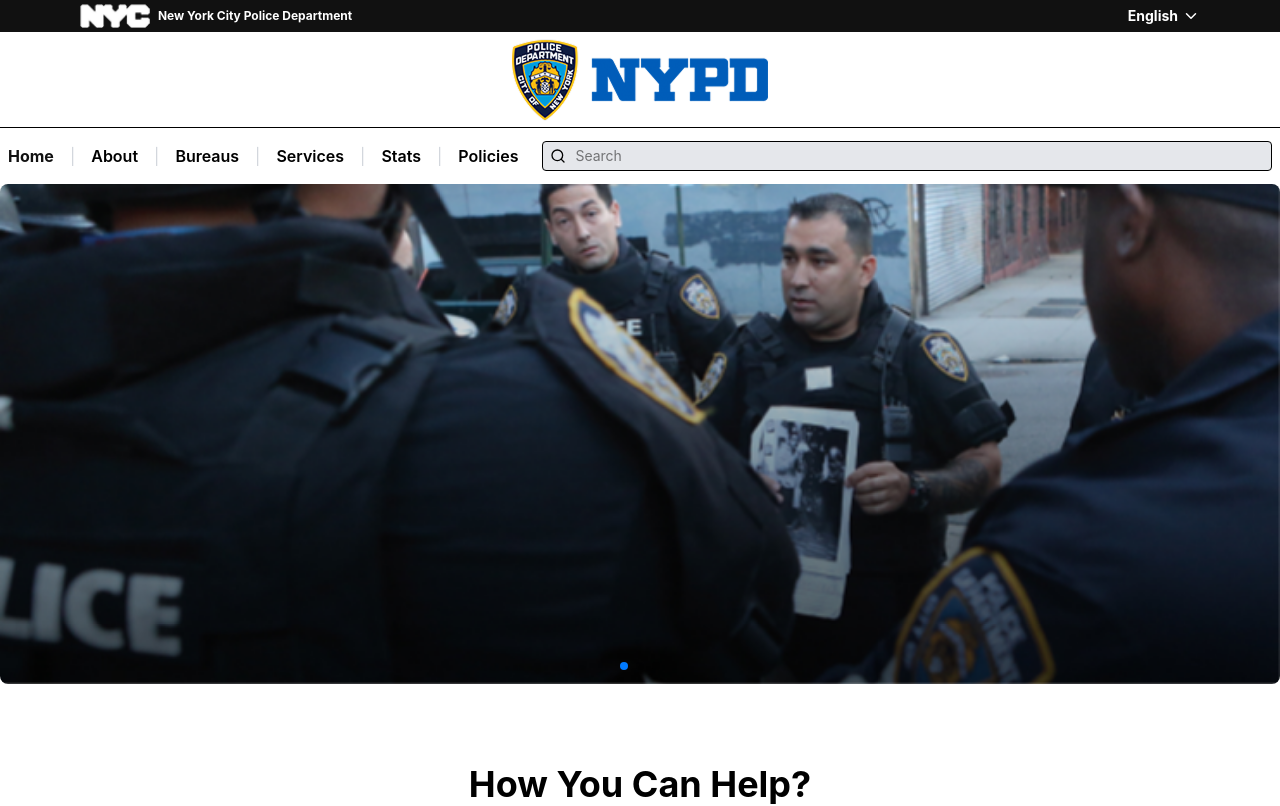
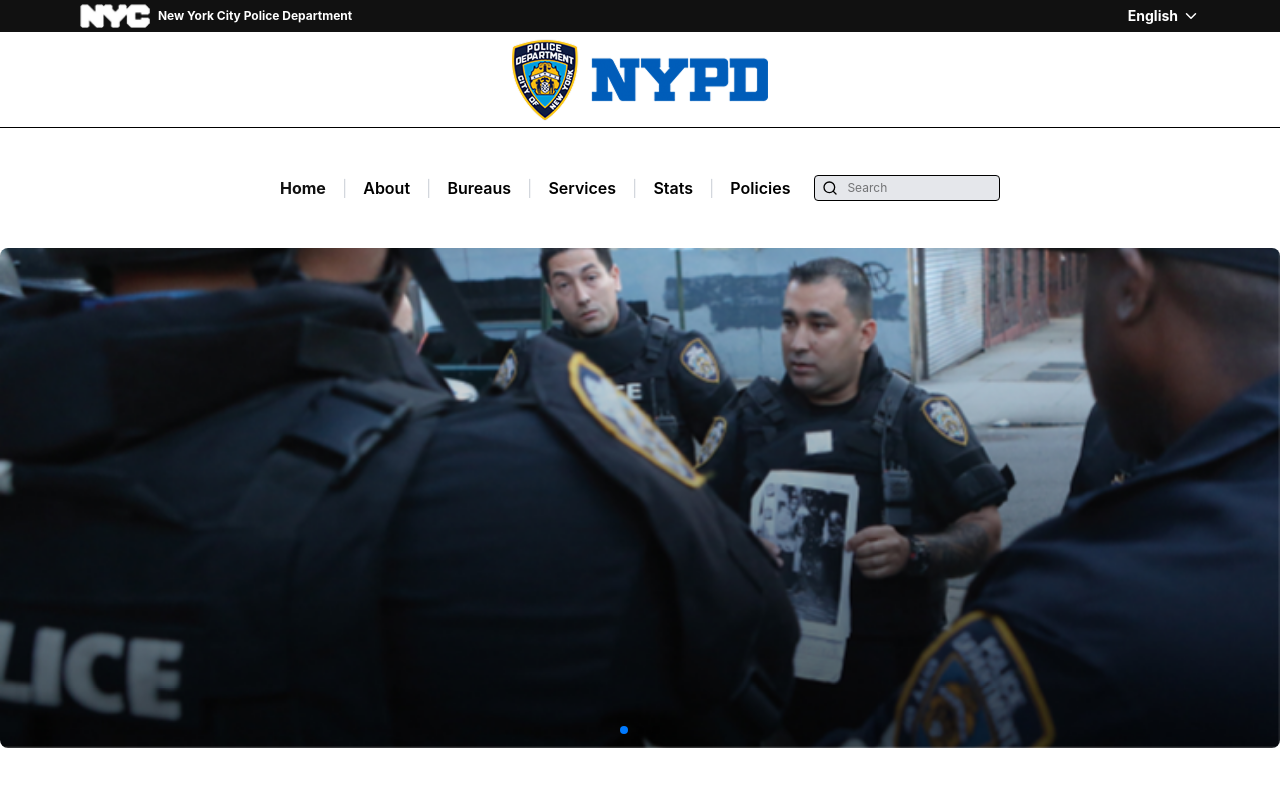
Before and after one commit to MockProjectNhom10/MockProject_062025_Nhom10, a React (Vite) app: page /public-reporter in a window 1280 px wide. Shown: the top 806 px of the page. Built offline with nearby package versions, Linux system fonts and the light colour scheme.

Commit message:
feat: sections component

```diff
--- a/src/index.css
+++ b/src/index.css
@@ -50,6 +50,10 @@ body {
 
 /* Luôn giữ thanh cuộn dọc để tránh nhảy layout khi mở modal/dropdown */
 
-html, body {
+* html,
+body {
   overflow-y: scroll;
+  margin: 0;
+  padding: 0;
+  box-sizing: border-box;
 }
--- /dev/null
+++ b/src/modules/chief-police/components/sections/FormCard.jsx
@@ -0,0 +1,40 @@
+import React from "react";
+import { Trash2, Pencil } from "lucide-react";
+
+const FormCard = ({ officers }) => (
+  <div className="mt-2 rounded-md border bg-white p-2 sm:p-4 lg:p-6">
+    <div className="overflow-x-auto">
+      <table className="w-full text-left text-xs sm:text-sm md:text-base">
+        <thead>
+          <tr className="bg-teal-500 text-white">
+            <th className="rounded-tl-md px-2 py-1 sm:px-4 sm:py-2">
+              Full Name
+            </th>
+            <th className="px-2 py-1 sm:px-4 sm:py-2">Role</th>
+            <th className="px-2 py-1 sm:px-4 sm:py-2">Phone Number</th>
+            <th className="rounded-tr-md px-2 py-1 sm:px-4 sm:py-2"></th>
+          </tr>
+        </thead>
+        <tbody>
+          {officers.map((officer, idx) => (
+            <tr key={idx} className="border-b last:border-b-0">
+              <td className="px-2 py-1 sm:px-4 sm:py-2">{officer.name}</td>
+              <td className="px-2 py-1 sm:px-4 sm:py-2">{officer.role}</td>
+              <td className="px-2 py-1 sm:px-4 sm:py-2">{officer.phone}</td>
+              <td className="flex gap-2 px-2 py-1 sm:px-4 sm:py-2">
+                <button className="text-gray-500 hover:text-red-600">
+                  <Trash2 size={18} />
+                </button>
+                <button className="text-gray-500 hover:text-blue-600">
+                  <Pencil size={18} />
+                </button>
+              </td>
+            </tr>
+          ))}
+        </tbody>
+      </table>
+    </div>
+  </div>
+);
+
+export default FormCard;
--- /dev/null
+++ b/src/modules/chief-police/components/sections/FormSection.jsx
@@ -0,0 +1,27 @@
+import React from "react";
+import { PlusCircle } from "lucide-react";
+import FormCard from "./FormCard";
+
+const officers = [
+  { name: "Brandie", role: "Patrol Officer", phone: "(225) 555-0118" },
+  { name: "Brandie", role: "Patrol Officer", phone: "(225) 555-0118" },
+  { name: "Brandie", role: "Detective", phone: "(225) 555-0118" },
+];
+
+const FormSection = () => {
+  return (
+    <div className="mt-4 min-w-full rounded-md border border-blue-300 p-2 sm:max-w-2xl md:max-w-3xl md:p-4 lg:p-8">
+      <div className="mb-2 flex flex-col items-start justify-between gap-2 sm:flex-row sm:items-center">
+        <h2 className="text-base font-semibold sm:text-lg lg:text-xl">
+          LIST OF OFFICERS ASSIGNED TO THE SCENE
+        </h2>
+        <button className="flex items-center gap-1 rounded bg-gray-100 px-3 py-1 text-gray-700 shadow hover:bg-gray-200 sm:px-4 sm:py-1.5 lg:px-6 lg:py-2">
+          ADD <PlusCircle size={18} />
+        </button>
+      </div>
+      <FormCard officers={officers} />
+    </div>
+  );
+};
+
+export default FormSection;
--- a/src/modules/chief-police/routes/ChiefPoliceRoutes.jsx
+++ b/src/modules/chief-police/routes/ChiefPoliceRoutes.jsx
@@ -1,7 +1,12 @@
+import FormSection from "@chief-police/components/sections/FormSection";
 import React from "react";
 
 const ChiefPoliceRoutes = () => {
-  return <div>ChiefPoliceRoutes</div>;
+  return (
+    <div>
+      <FormSection />
+    </div>
+  );
 };
 
 export default ChiefPoliceRoutes;
--- a/src/modules/public-reporter/components/layout/Header.jsx
+++ b/src/modules/public-reporter/components/layout/Header.jsx
@@ -1,6 +1,56 @@
 import React, { useState } from "react";
 import { ChevronDown, Search, Menu, X } from "lucide-react";
 import { logo, logoHeader } from "@public-reporter/assets/index";
+
+const navLinks = [
+  { label: "Home", className: "text-reporter font-bold" },
+  { label: "About", className: "font-semibold" },
+  { label: "Bureaus", className: "font-semibold" },
+  { label: "Services", className: "font-semibold" },
+  { label: "Stats", className: "font-semibold" },
+  { label: "Policies", className: "font-semibold" },
+];
+
+const NavigationList = ({ onClick, isMobile }) => (
+  <ul
+    className={
+      isMobile
+        ? "flex flex-col space-y-2 p-4"
+        : "tablet:space-x-2 mobile:text-sm tablet:text-base flex flex-wrap text-xs"
+    }
+  >
+    {navLinks.map((link, idx) => (
+      <li
+        key={link.label}
+        className={
+          !isMobile && idx !== navLinks.length - 1
+            ? "tablet:space-x-2 flex items-center space-x-0"
+            : "flex items-center"
+        }
+      >
+        <a href="#" className={link.className} onClick={onClick}>
+          {link.label}
+        </a>
+        {!isMobile && idx !== navLinks.length - 1 && (
+          <span className="m-2 text-gray-300">|</span>
+        )}
+      </li>
+    ))}
+  </ul>
+);
+
+const SearchInput = ({ id, className = "" }) => (
+  <div className={`relative ${className}`}>
+    <Search className="pointer-events-none absolute top-1/2 left-2 h-4 w-4 -translate-y-1/2 transform" />
+    <input
+      type="search"
+      placeholder="Search"
+      className="w-full rounded border bg-gray-200 py-1 pr-2 pl-8 text-xs"
+      required
+      id={id}
+    />
+  </div>
+);
 
 const Header = () => {
   const [menuOpen, setMenuOpen] = useState(false);
@@ -28,7 +78,7 @@ const Header = () => {
         <img src={logoHeader} alt="NYPD Shield" className="flex items-center" />
       </div>
 
-      <div className="tablet:hidden flex w-full items-center justify-between gap-2 p-2">
+      <div className="tablet:hidden flex w-full items-center justify-between gap-2 px-2 py-4">
         <button
           className="tablet:hidden order-1 text-gray-700 focus:outline-none"
           onClick={() => setMenuOpen(true)}
@@ -36,17 +86,7 @@ const Header = () => {
         >
           <Menu size={28} />
         </button>
-
-        <div className="relative order-2 w-3/5 flex-1">
-          <Search className="pointer-events-none absolute top-1/2 left-2 h-4 w-4 -translate-y-1/2 transform" />
-          <input
-            type="search"
-            placeholder="Search"
-            className="w-full rounded border bg-gray-200 py-1 pr-2 pl-8 text-xs"
-            required
-            id="default-search"
-          />
-        </div>
+        <SearchInput id="default-search" className="order-2 w-3/5 flex-1" />
       </div>
 
       {/* Sliding mobile menu overlay */}
@@ -71,96 +111,17 @@ const Header = () => {
                 <X size={28} />
               </button>
             </div>
-            <ul className="flex flex-col space-y-2 p-4">
-              <li>
-                <a
-                  href="#"
-                  className="text-reporter font-bold"
-                  onClick={handleNavClick}
-                >
-                  Home
-                </a>
-              </li>
-              <li>
-                <a href="#" className="font-semibold" onClick={handleNavClick}>
-                  About
-                </a>
-              </li>
-              <li>
-                <a href="#" className="font-semibold" onClick={handleNavClick}>
-                  Bureaus
-                </a>
-              </li>
-              <li>
-                <a href="#" className="font-semibold" onClick={handleNavClick}>
-                  Services
-                </a>
-              </li>
-              <li>
-                <a href="#" className="font-semibold" onClick={handleNavClick}>
-                  Stats
-                </a>
-              </li>
-              <li>
-                <a href="#" className="font-semibold" onClick={handleNavClick}>
-                  Policies
-                </a>
-              </li>
-            </ul>
+            <NavigationList onClick={handleNavClick} isMobile />
           </nav>
         </>
       )}
 
-      <div className="flex items-center justify-between">
+      <div className="max-w-screen-tablet tablet:px-4 tablet:py-8 mx-auto flex items-center justify-between">
         <nav className="tablet:flex-nowrap tablet:justify-center tablet:flex hidden flex-wrap items-center justify-center overflow-x-auto p-2">
-          <ul className="tablet:space-x-2 mobile:text-sm tablet:text-base flex flex-wrap text-xs">
-            <li className="tablet:space-x-2 flex items-center">
-              <a href="#" className="text-reporter font-bold">
-                Home
-              </a>
-              <span className="m-2 text-gray-300">|</span>
-            </li>
-            <li className="tablet:space-x-2 flex items-center space-x-0">
-              <a href="#" className="font-semibold">
-                About
-              </a>
-              <span className="m-2 text-gray-300">|</span>
-            </li>
-            <li className="tablet:space-x-2 flex items-center space-x-0">
-              <a href="#" className="font-semibold">
-                Bureaus
-              </a>
-              <span className="m-2 text-gray-300">|</span>
-            </li>
-            <li className="tablet:space-x-2 flex items-center space-x-0">
-              <a href="#" className="font-semibold">
-                Services
-              </a>
-              <span className="m-2 text-gray-300">|</span>
-            </li>
-            <li className="tablet:space-x-2 flex items-center space-x-0">
-              <a href="#" className="font-semibold">
-                Stats
-              </a>
-              <span className="m-2 text-gray-300">|</span>
-            </li>
-            <li className="flex items-center">
-              <a href="#" className="font-semibold">
-                Policies
-              </a>
-            </li>
-          </ul>
+          <NavigationList isMobile={false} />
         </nav>
-
         <div className="tablet:w-48 tablet:flex-1 tablet:ml-4 tablet:mt-0 tablet:mr-2 tablet:block relative mt-2 hidden w-full">
-          <Search className="pointer-events-none absolute top-1/2 left-2 h-4 w-4 -translate-y-1/2 transform" />
-          <input
-            type="search"
-            placeholder="Search"
-            className="tablet:text-sm w-full rounded border bg-gray-200 py-1 pr-2 pl-8 text-xs"
-            required
-            id="default-search-desktop"
-          />
+          <SearchInput id="default-search-desktop" className="tablet:text-sm" />
         </div>
       </div>
     </header>
--- a/src/modules/public-reporter/pages/SC_005_InitialEvidence.jsx
+++ b/src/modules/public-reporter/pages/SC_005_InitialEvidence.jsx
@@ -1,4 +1,4 @@
-import React, { useRef, useState } from "react";
+import React, { useState, useRef } from "react";
 
 const FILE_TYPE_LABELS = {
   pdf: { label: "PDF", color: "bg-red-100 text-red-500" },
--- a/src/modules/review-police/components/ReportActions.jsx
+++ b/src/modules/review-police/components/ReportActions.jsx
@@ -71,15 +71,15 @@ const ReportActions = () => {
   const handleApprove = () => console.log("Approve clicked");
 
   return (
-    <div className="fixed bottom-0 left-0 right-0 z-50 px-4 py-3 bg-gray-100 border-t border-gray-200 shadow-lg">
-      <div className="flex items-center justify-between mx-auto max-w-screen-desktop">
+    <div className="fixed right-0 bottom-0 left-0 z-50 border-t border-gray-200 bg-gray-100 px-4 py-3 shadow-lg">
+      <div className="max-w-screen-desktop mx-auto flex items-center justify-between">
         <Button
           content="Print"
           color="bg-gray-500"
           onClick={handlePrint}
           className="mobile:px-3 mobile:py-1 mobile:text-xs tablet:px-4 tablet:py-2 tablet:text-sm desktop:px-4 desktop:py-2 desktop:text-sm"
         />
-        <div className="flex gap-1 ml-1">
+        <div className="ml-1 flex gap-1">
           <Button
             content="Decline"
             color="bg-red-500"
```
Also changed, not shown: src/modules/public-reporter/pages/crime-report-steps/SC_005_InitialEvidence.jsx (+7 -6 lines).
